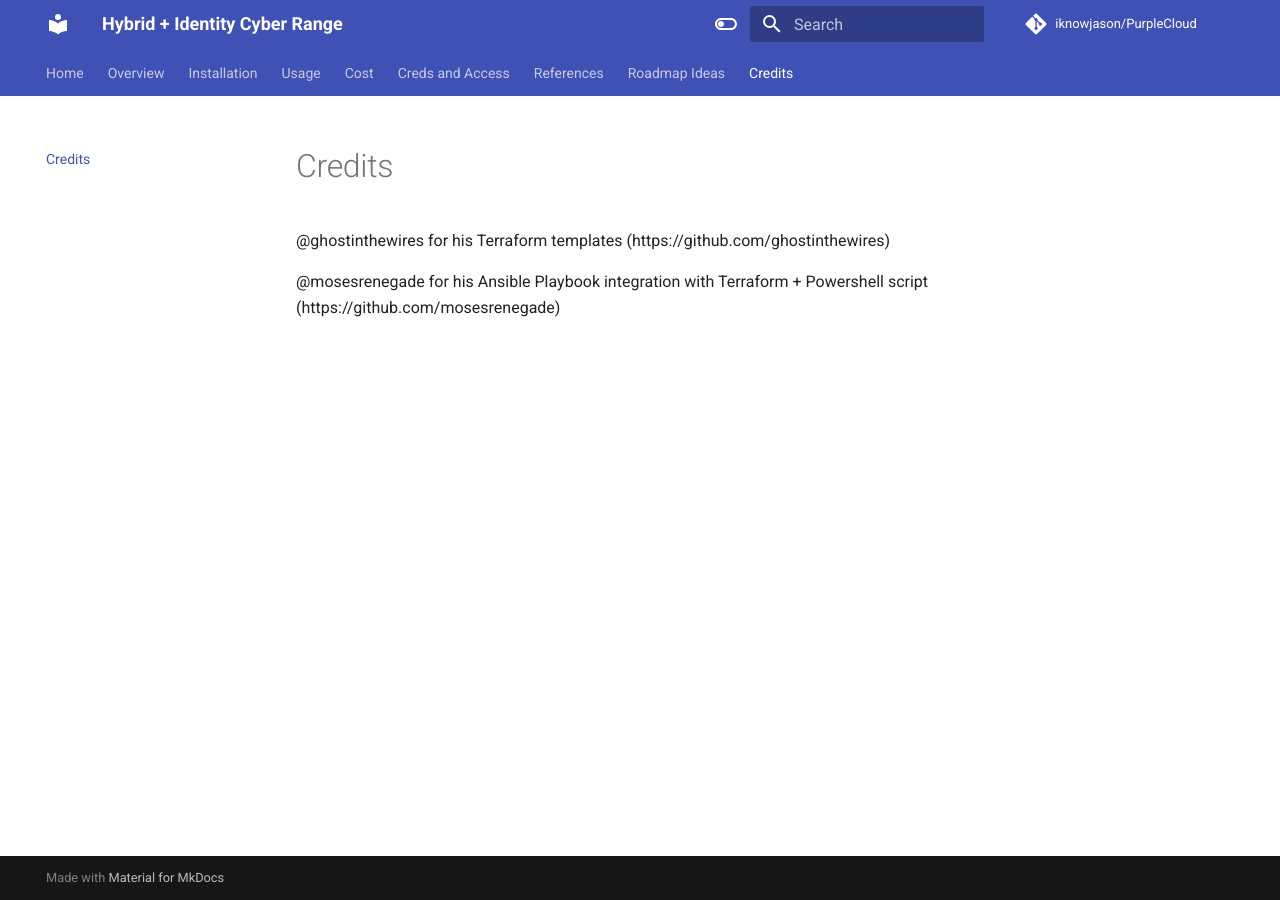
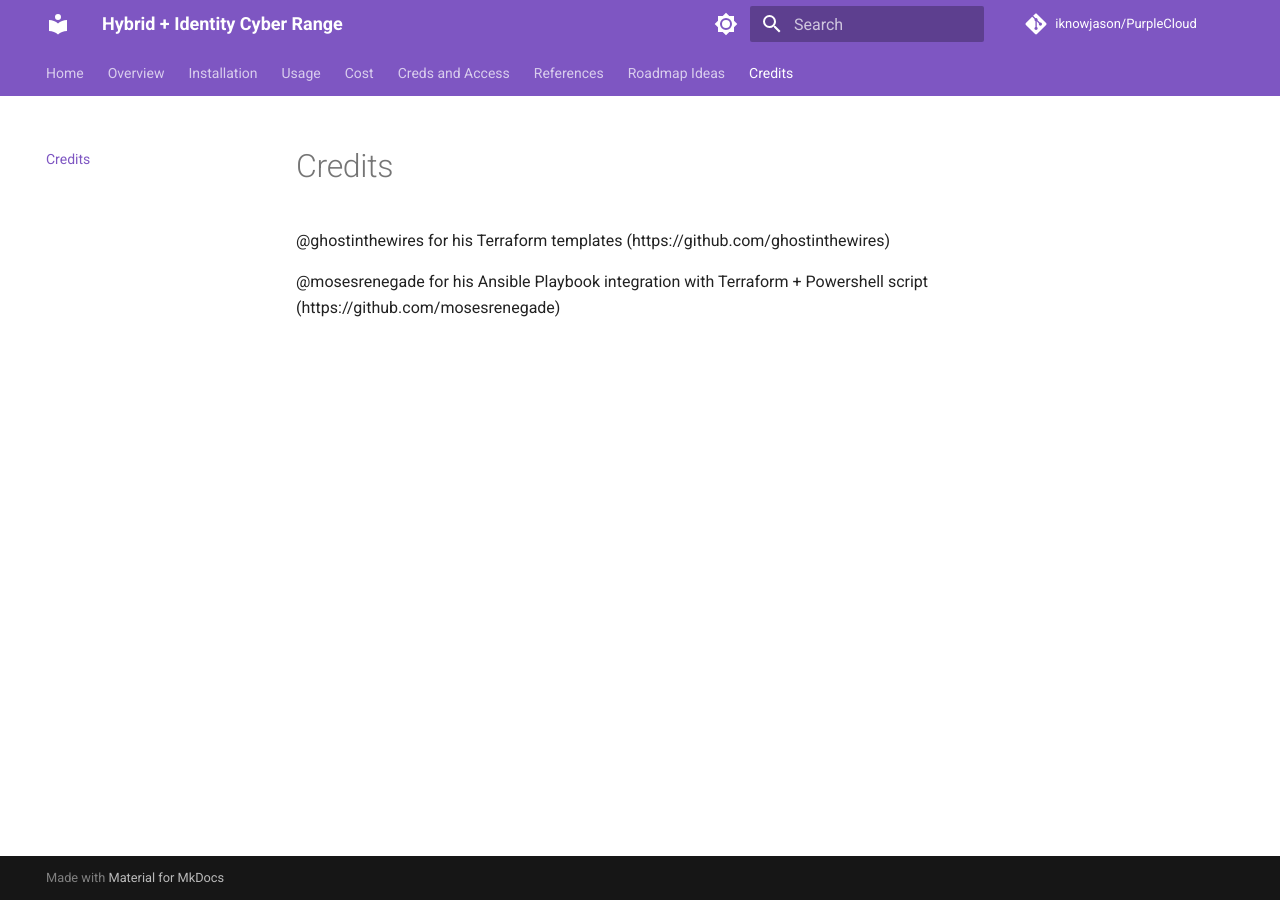
Before and after one commit to iknowjason/PurpleCloud, an MkDocs documentation site: the page built from docs/credits.md, in a window 1280 px wide. Built offline with MkDocs 1.6.1 and Material for MkDocs 9.7.7, drawn with Linux system fonts in a browser that asks for light colours; comment, search, counter and statistics services are not loaded.

```diff
--- a/mkdocs.yml
+++ b/mkdocs.yml
@@ -11,6 +11,7 @@
    - References : references.md
    - Roadmap Ideas : future.md
    - Credits : credits.md
+
 theme:
   name: material
   features:
@@ -24,13 +25,12 @@
   font:
     text: Roboto
   palette:
-    # Light mode
     - green: "(prefers-color-scheme: light)"
       scheme: default
-      primary: indigo
+      primary: deep purple
       accent: indigo
       toggle:
-        icon: material/toggle-switch-off-outline
+        icon: material/brightness-7
         name: Switch to dark mode
 
     # Dark mode
@@ -39,5 +39,5 @@
       primary: indigo
       accent: indigo
       toggle:
-        icon: material/toggle-switch
+        icon: material/brightness-4
         name: Switch to light mode
```
Also changed, not shown: 2 other files.
